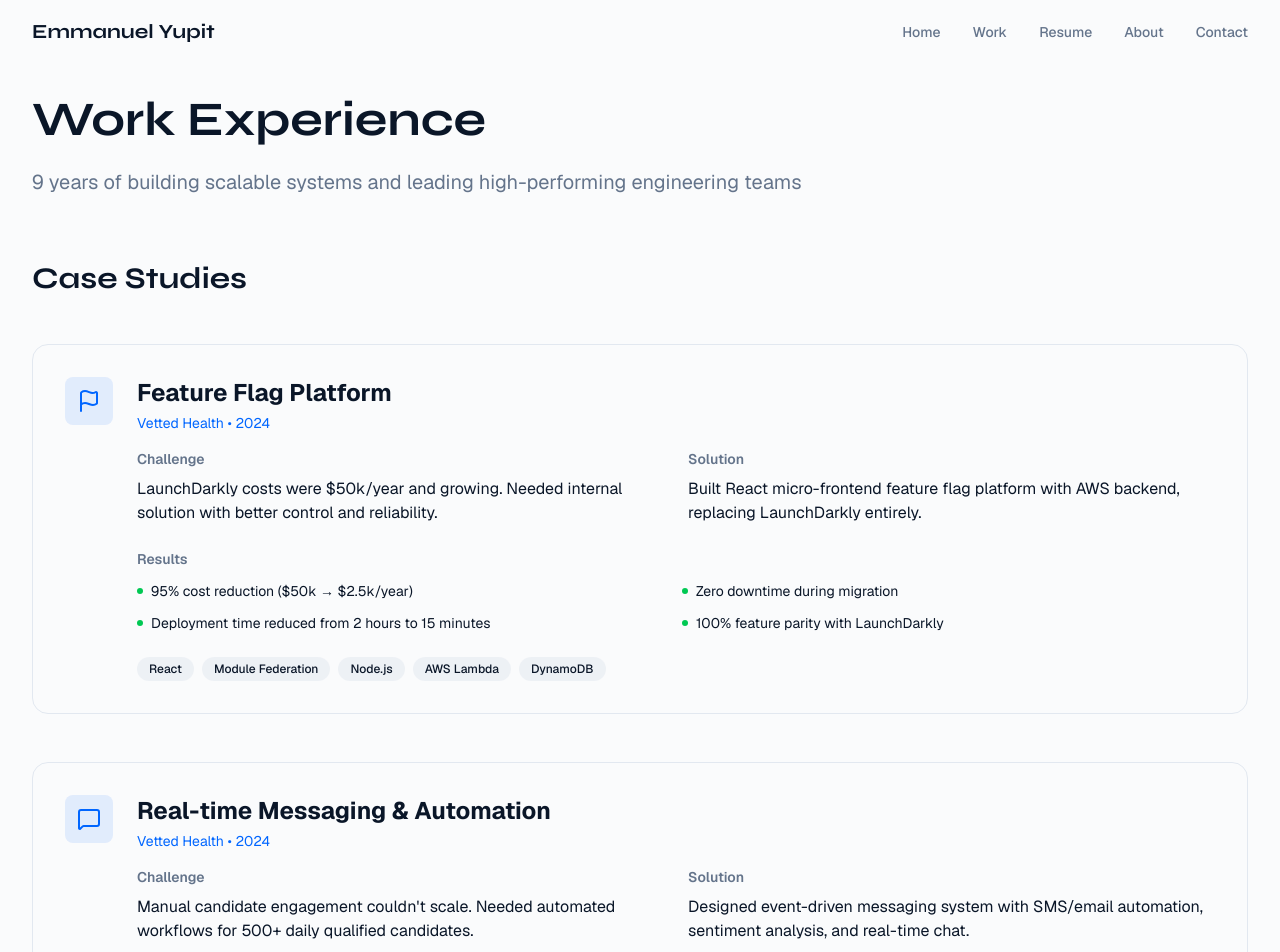
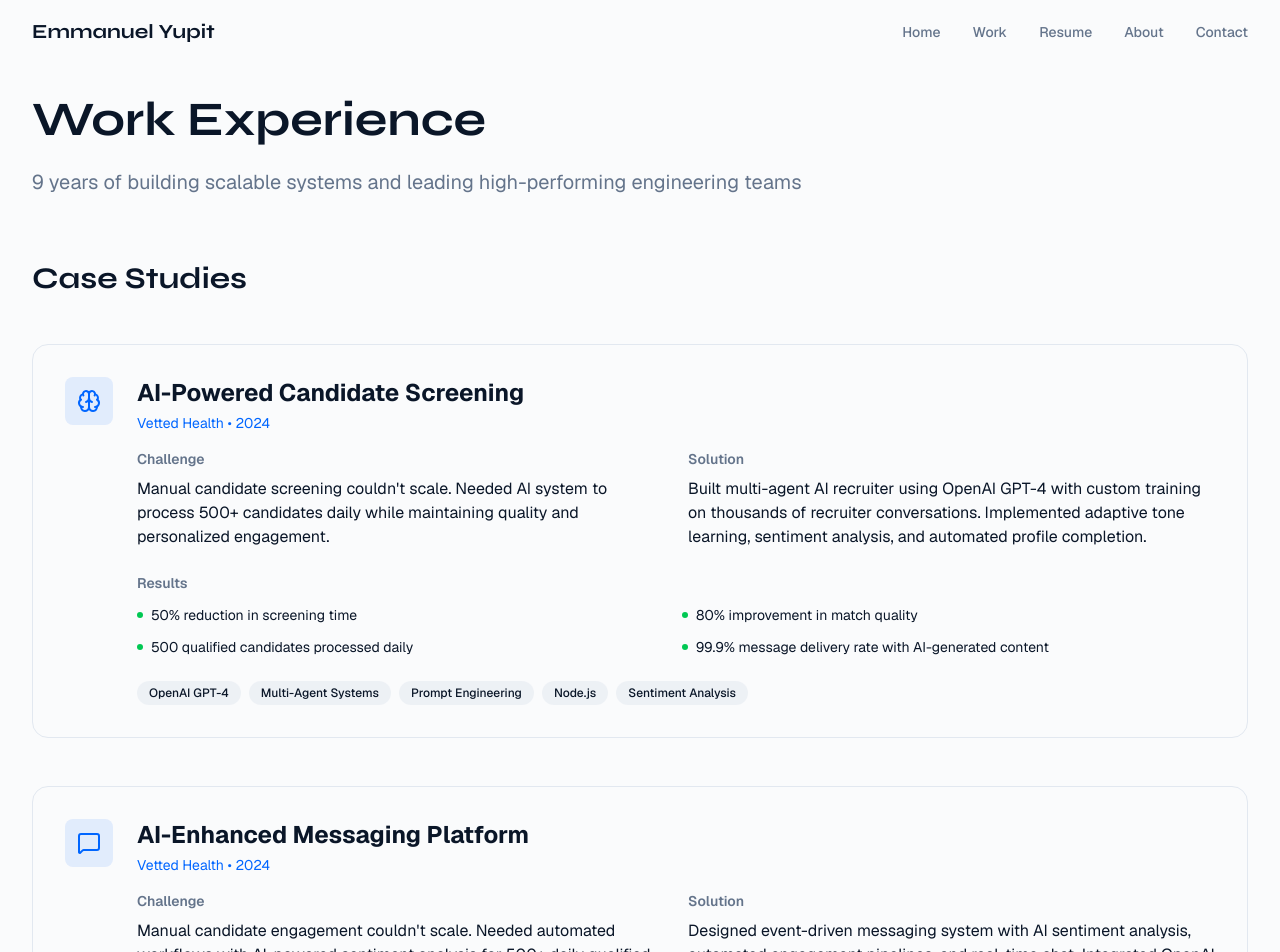
Before and after one commit to EmmYup/personal-website, a Next.js app: page /work in a window 1280 px wide. Shown: the top 952 px of the page. Built offline with nearby package versions, Linux system fonts and the light colour scheme.

Commit message:
Include AI experience

```diff
--- a/components/CaseStudies.tsx
+++ b/components/CaseStudies.tsx
@@ -1,134 +1,154 @@
-"use client";
+'use client';
 
-import { motion } from "framer-motion";
-import { Flag, MessageSquare, Users, TrendingDown } from "lucide-react";
+import { motion } from 'framer-motion';
+import { Brain, MessageSquare, Users, TrendingDown } from 'lucide-react';
 
 const caseStudies = [
   {
-    icon: Flag,
-    title: "Feature Flag Platform",
-    company: "Vetted Health",
-    period: "2024",
-    challenge: "LaunchDarkly costs were $50k/year and growing. Needed internal solution with better control and reliability.",
-    solution: "Built React micro-frontend feature flag platform with AWS backend, replacing LaunchDarkly entirely.",
+    icon: Brain,
+    title: 'AI-Powered Candidate Screening',
+    company: 'Vetted Health',
+    period: '2024',
+    challenge:
+      "Manual candidate screening couldn't scale. Needed AI system to process 500+ candidates daily while maintaining quality and personalized engagement.",
+    solution:
+      'Built multi-agent AI recruiter using OpenAI GPT-4 with custom training on thousands of recruiter conversations. Implemented adaptive tone learning, sentiment analysis, and automated profile completion.',
     results: [
-      "95% cost reduction ($50k → $2.5k/year)",
-      "Zero downtime during migration",
-      "Deployment time reduced from 2 hours to 15 minutes",
-      "100% feature parity with LaunchDarkly",
+      '50% reduction in screening time',
+      '80% improvement in match quality',
+      '500 qualified candidates processed daily',
+      '99.9% message delivery rate with AI-generated content',
     ],
-    tech: ["React", "Module Federation", "Node.js", "AWS Lambda", "DynamoDB"],
+    tech: [
+      'OpenAI GPT-4',
+      'Multi-Agent Systems',
+      'Prompt Engineering',
+      'Node.js',
+      'Sentiment Analysis',
+    ],
   },
   {
     icon: MessageSquare,
-    title: "Real-time Messaging & Automation",
-    company: "Vetted Health",
-    period: "2024",
-    challenge: "Manual candidate engagement couldn't scale. Needed automated workflows for 500+ daily qualified candidates.",
-    solution: "Designed event-driven messaging system with SMS/email automation, sentiment analysis, and real-time chat.",
+    title: 'AI-Enhanced Messaging Platform',
+    company: 'Vetted Health',
+    period: '2024',
+    challenge:
+      "Manual candidate engagement couldn't scale. Needed automated workflows with AI-powered sentiment analysis for 500+ daily qualified candidates.",
+    solution:
+      'Designed event-driven messaging system with AI sentiment analysis, automated engagement pipelines, and real-time chat. Integrated OpenAI for intelligent response generation.',
     results: [
-      "500 qualified candidates processed daily",
-      "150k active candidates managed",
-      "99.9% message delivery rate",
-      "40% reduction in manual engagement time",
+      '500 qualified candidates processed daily',
+      '150k active candidates managed',
+      '99.9% message delivery rate',
+      'AI sentiment analysis for engagement optimization',
     ],
-    tech: ["TypeScript", "AWS SQS", "PostgreSQL", "WebSockets", "Twilio"],
+    tech: ['TypeScript', 'AWS SQS', 'PostgreSQL', 'WebSockets', 'OpenAI API'],
   },
   {
     icon: Users,
-    title: "Engineering Team Growth",
-    company: "Vetted Health",
-    period: "2024-Present",
-    challenge: "Rapid growth required scaling team while maintaining quality and velocity.",
-    solution: "Built hiring process, established ownership culture, implemented agile practices, and mentored engineers.",
+    title: 'Engineering Team Growth',
+    company: 'Vetted Health',
+    period: '2024-Present',
+    challenge:
+      'Rapid growth required scaling team while maintaining quality and velocity.',
+    solution:
+      'Built hiring process, established ownership culture, implemented agile practices, and mentored engineers.',
     results: [
-      "Grew team from 3 to 7 engineers",
-      "25% improvement in delivery velocity",
-      "Zero attrition rate",
-      "Reduced incident response time by 60%",
+      'Grew team from 3 to 7 engineers',
+      '25% improvement in delivery velocity',
+      'Zero attrition rate',
+      'Reduced incident response time by 60%',
     ],
-    tech: ["Leadership", "Hiring", "Mentoring", "Agile", "Process"],
+    tech: ['Leadership', 'Hiring', 'Mentoring', 'Agile', 'Process'],
   },
   {
     icon: TrendingDown,
-    title: "Infrastructure Cost Optimization",
-    company: "EPAM Systems",
-    period: "2022-2024",
-    challenge: "High AWS costs and inefficient resource utilization across multiple services.",
-    solution: "Implemented queue-based async systems, optimized database queries, and right-sized infrastructure.",
+    title: 'Infrastructure Cost Optimization',
+    company: 'EPAM Systems',
+    period: '2022-2024',
+    challenge:
+      'High AWS costs and inefficient resource utilization across multiple services.',
+    solution:
+      'Implemented queue-based async systems, optimized database queries, and right-sized infrastructure.',
     results: [
-      "Multi-million dollar business impact",
-      "40% reduction in AWS costs",
-      "Improved API latency by 60%",
-      "Better resource utilization",
+      'Multi-million dollar business impact',
+      '40% reduction in AWS costs',
+      'Improved API latency by 60%',
+      'Better resource utilization',
     ],
-    tech: ["AWS", "PostgreSQL", "Redis", "Kotlin", "GraphQL"],
+    tech: ['AWS', 'PostgreSQL', 'Redis', 'Kotlin', 'GraphQL'],
   },
 ];
 
 export function CaseStudies() {
   return (
-    <section className="mb-20">
-      <h2 className="text-3xl font-bold font-[family-name:var(--font-syne)] mb-12">
+    <section className='mb-20'>
+      <h2 className='text-3xl font-bold font-[family-name:var(--font-syne)] mb-12'>
         Case Studies
       </h2>
 
-      <div className="space-y-12">
+      <div className='space-y-12'>
         {caseStudies.map((study, index) => (
           <motion.div
             key={study.title}
-            className="p-8 rounded-2xl border border-border bg-background hover:border-primary/50 hover:shadow-lg transition-all"
+            className='p-8 rounded-2xl border border-border bg-background hover:border-primary/50 hover:shadow-lg transition-all'
             initial={{ opacity: 0, y: 20 }}
             whileInView={{ opacity: 1, y: 0 }}
             viewport={{ once: true }}
             transition={{ duration: 0.6, delay: index * 0.1 }}
           >
-            <div className="flex items-start gap-6">
-              <div className="w-12 h-12 rounded-lg bg-primary/10 flex items-center justify-center flex-shrink-0">
-                <study.icon className="w-6 h-6 text-primary" />
+            <div className='flex items-start gap-6'>
+              <div className='w-12 h-12 rounded-lg bg-primary/10 flex items-center justify-center flex-shrink-0'>
+                <study.icon className='w-6 h-6 text-primary' />
               </div>
 
-              <div className="flex-1">
-                <div className="flex flex-col md:flex-row md:items-center md:justify-between mb-4">
+              <div className='flex-1'>
+                <div className='flex flex-col md:flex-row md:items-center md:justify-between mb-4'>
                   <div>
-                    <h3 className="text-2xl font-bold mb-1">{study.title}</h3>
-                    <p className="text-sm text-primary">
+                    <h3 className='text-2xl font-bold mb-1'>{study.title}</h3>
+                    <p className='text-sm text-primary'>
                       {study.company} • {study.period}
                     </p>
                   </div>
                 </div>
 
-                <div className="grid md:grid-cols-2 gap-6 mb-6">
+                <div className='grid md:grid-cols-2 gap-6 mb-6'>
                   <div>
-                    <h4 className="text-sm font-semibold text-muted mb-2">Challenge</h4>
-                    <p className="text-foreground">{study.challenge}</p>
+                    <h4 className='text-sm font-semibold text-muted mb-2'>
+                      Challenge
+                    </h4>
+                    <p className='text-foreground'>{study.challenge}</p>
                   </div>
                   <div>
-                    <h4 className="text-sm font-semibold text-muted mb-2">Solution</h4>
-                    <p className="text-foreground">{study.solution}</p>
+                    <h4 className='text-sm font-semibold text-muted mb-2'>
+                      Solution
+                    </h4>
+                    <p className='text-foreground'>{study.solution}</p>
                   </div>
                 </div>
 
-                <div className="mb-6">
-                  <h4 className="text-sm font-semibold text-muted mb-3">Results</h4>
-                  <div className="grid sm:grid-cols-2 gap-3">
+                <div className='mb-6'>
+                  <h4 className='text-sm font-semibold text-muted mb-3'>
+                    Results
+                  </h4>
+                  <div className='grid sm:grid-cols-2 gap-3'>
                     {study.results.map((result) => (
                       <div
                         key={result}
-                        className="flex items-center gap-2 text-sm"
+                        className='flex items-center gap-2 text-sm'
                       >
-                        <div className="w-1.5 h-1.5 bg-success rounded-full" />
+                        <div className='w-1.5 h-1.5 bg-success rounded-full' />
                         <span>{result}</span>
                       </div>
                     ))}
                   </div>
                 </div>
 
-                <div className="flex flex-wrap gap-2">
+                <div className='flex flex-wrap gap-2'>
                   {study.tech.map((tech) => (
                     <span
                       key={tech}
-                      className="px-3 py-1 text-xs font-medium bg-border/50 rounded-full"
+                      className='px-3 py-1 text-xs font-medium bg-border/50 rounded-full'
                     >
                       {tech}
                     </span>
--- a/components/FeaturedWork.tsx
+++ b/components/FeaturedWork.tsx
@@ -1,90 +1,94 @@
-"use client";
+'use client';
 
-import Link from "next/link";
-import { motion } from "framer-motion";
-import { ArrowRight, Flag, MessageSquare, Users } from "lucide-react";
+import Link from 'next/link';
+import { motion } from 'framer-motion';
+import { ArrowRight, MessageSquare, Flag, Activity } from 'lucide-react';
 
 const projects = [
   {
-    icon: Flag,
-    title: "Feature Flag Platform",
-    company: "Vetted Health",
-    description: "Built internal feature flag system replacing LaunchDarkly, reducing costs by 95% ($50k/year) while improving reliability and deployment speed.",
-    impact: ["95% cost reduction", "Zero downtime", "15min deployments"],
-    tags: ["React", "Node.js", "AWS", "Micro-frontends"],
+    icon: MessageSquare,
+    title: 'Real-time Messaging & Automation',
+    company: 'Vetted Health',
+    description:
+      'Designed event-driven messaging platform handling 500 qualified candidates/day with automated engagement pipelines. Integrated OpenAI API for intelligent candidate screening and sentiment analysis to enhance automation.',
+    impact: ['500 candidates/day', '150k active users', '99.9% uptime'],
+    tags: ['TypeScript', 'AWS SQS', 'PostgreSQL', 'OpenAI Integration'],
   },
   {
-    icon: MessageSquare,
-    title: "Real-time Messaging System",
-    company: "Vetted Health",
-    description: "Designed event-driven messaging platform handling 500 qualified candidates/day with automated engagement pipelines and sentiment analysis.",
-    impact: ["500 candidates/day", "150k active users", "99.9% uptime"],
-    tags: ["TypeScript", "SQS", "PostgreSQL", "WebSockets"],
+    icon: Flag,
+    title: 'Feature Flag Platform',
+    company: 'Vetted Health',
+    description:
+      'Built internal feature flag system replacing LaunchDarkly, reducing costs by 95% ($50k/year) while improving reliability and deployment speed. Used AI tools (Claude, Windsurf) to accelerate development.',
+    impact: ['95% cost reduction', 'Zero downtime', '15min deployments'],
+    tags: ['React', 'Node.js', 'AWS', 'Micro-frontends'],
   },
   {
-    icon: Users,
-    title: "Engineering Team Leadership",
-    company: "Vetted Health",
-    description: "Led team of 7 engineers, improved delivery velocity by 25%, established ownership culture, and maintained zero attrition rate.",
-    impact: ["7 engineers", "25% faster delivery", "Zero attrition"],
-    tags: ["Leadership", "Hiring", "Mentoring", "Process"],
+    icon: Activity,
+    title: 'Vetria - Veterinary Software',
+    company: 'Personal Project',
+    description:
+      'Building clinical note-taking and decision support system for veterinarians. Leveraging AI tools (OpenAI API, Claude) for intelligent note generation and medical knowledge search. Full-stack development with React and FastAPI.',
+    impact: ['AI-assisted notes', 'Clinical workflows', 'In development'],
+    tags: ['React', 'FastAPI', 'PostgreSQL', 'AI-enhanced'],
   },
 ];
 
 export function FeaturedWork() {
   return (
-    <section className="py-20 bg-background">
-      <div className="max-w-7xl mx-auto px-4 sm:px-6 lg:px-8">
+    <section className='py-20 bg-background'>
+      <div className='max-w-7xl mx-auto px-4 sm:px-6 lg:px-8'>
         <motion.div
-          className="text-center mb-16"
+          className='text-center mb-16'
           initial={{ opacity: 0, y: 20 }}
           whileInView={{ opacity: 1, y: 0 }}
           viewport={{ once: true }}
           transition={{ duration: 0.6 }}
         >
-          <h2 className="text-3xl sm:text-4xl font-bold font-[family-name:var(--font-syne)] mb-4">
+          <h2 className='text-3xl sm:text-4xl font-bold font-[family-name:var(--font-syne)] mb-4'>
             Featured Work
           </h2>
-          <p className="text-lg text-muted max-w-2xl mx-auto">
-            Recent projects demonstrating technical leadership and business impact
+          <p className='text-lg text-muted max-w-2xl mx-auto'>
+            Recent projects demonstrating technical leadership and business
+            impact
           </p>
         </motion.div>
 
-        <div className="grid grid-cols-1 lg:grid-cols-3 gap-8 mb-12">
+        <div className='grid grid-cols-1 lg:grid-cols-3 gap-8 mb-12'>
           {projects.map((project, index) => (
             <motion.div
               key={project.title}
-              className="p-8 rounded-2xl border border-border bg-background hover:border-primary/50 hover:shadow-xl transition-all group"
+              className='p-8 rounded-2xl border border-border bg-background hover:border-primary/50 hover:shadow-xl transition-all group'
               initial={{ opacity: 0, y: 20 }}
               whileInView={{ opacity: 1, y: 0 }}
               viewport={{ once: true }}
               transition={{ duration: 0.6, delay: index * 0.1 }}
             >
-              <div className="w-12 h-12 rounded-lg bg-primary/10 flex items-center justify-center mb-6 group-hover:bg-primary/20 transition-colors">
-                <project.icon className="w-6 h-6 text-primary" />
+              <div className='w-12 h-12 rounded-lg bg-primary/10 flex items-center justify-center mb-6 group-hover:bg-primary/20 transition-colors'>
+                <project.icon className='w-6 h-6 text-primary' />
               </div>
 
-              <h3 className="text-xl font-bold mb-2">{project.title}</h3>
-              <p className="text-sm text-primary mb-4">{project.company}</p>
-              <p className="text-muted mb-6">{project.description}</p>
+              <h3 className='text-xl font-bold mb-2'>{project.title}</h3>
+              <p className='text-sm text-primary mb-4'>{project.company}</p>
+              <p className='text-muted mb-6'>{project.description}</p>
 
-              <div className="space-y-4">
-                <div className="flex flex-wrap gap-2">
+              <div className='space-y-4'>
+                <div className='flex flex-wrap gap-2'>
                   {project.impact.map((item) => (
                     <span
                       key={item}
-                      className="px-3 py-1 text-xs font-medium bg-success/10 text-success rounded-full"
+                      className='px-3 py-1 text-xs font-medium bg-success/10 text-success rounded-full'
                     >
                       {item}
                     </span>
                   ))}
                 </div>
 
-                <div className="flex flex-wrap gap-2">
+                <div className='flex flex-wrap gap-2'>
                   {project.tags.map((tag) => (
                     <span
                       key={tag}
-                      className="px-3 py-1 text-xs font-medium bg-border text-muted rounded-full"
+                      className='px-3 py-1 text-xs font-medium bg-border text-muted rounded-full'
                     >
                       {tag}
                     </span>
@@ -96,18 +100,18 @@ export function FeaturedWork() {
         </div>
 
         <motion.div
-          className="text-center"
+          className='text-center'
           initial={{ opacity: 0 }}
           whileInView={{ opacity: 1 }}
           viewport={{ once: true }}
           transition={{ duration: 0.6, delay: 0.3 }}
         >
           <Link
-            href="/work"
-            className="inline-flex items-center text-primary font-semibold hover:text-primary-dark transition-colors"
+            href='/work'
+            className='inline-flex items-center text-primary font-semibold hover:text-primary-dark transition-colors'
           >
             View All Work & Experience
-            <ArrowRight className="ml-2 w-5 h-5" />
+            <ArrowRight className='ml-2 w-5 h-5' />
           </Link>
         </motion.div>
       </div>
--- a/components/TechStack.tsx
+++ b/components/TechStack.tsx
@@ -1,51 +1,54 @@
-"use client";
+'use client';
 
-import { motion } from "framer-motion";
+import { motion } from 'framer-motion';
 
 const techStack = {
-  "Languages": ["TypeScript", "JavaScript", "Python", "SQL"],
-  "Frontend": ["React", "Next.js", "Vite", "Tailwind CSS"],
-  "Backend": ["Node.js", "FastAPI", "GraphQL", "REST APIs"],
-  "Data": ["PostgreSQL", "Redis", "MongoDB", "AWS S3"],
-  "Infrastructure": ["AWS", "Docker", "GitHub Actions", "Terraform"],
-  "Tools": ["Git", "JIRA", "Sentry", "LaunchDarkly"],
+  Languages: ['TypeScript', 'JavaScript', 'Python', 'SQL'],
+  Frontend: ['React', 'Next.js', 'Vite', 'Tailwind CSS'],
+  Backend: ['Node.js', 'FastAPI', 'GraphQL', 'REST APIs'],
+  Data: ['PostgreSQL', 'Redis', 'MongoDB', 'AWS S3'],
+  Infrastructure: ['AWS', 'Docker', 'GitHub Actions', 'Terraform'],
+  'AI Tools': ['OpenAI API', 'Claude', 'Windsurf', 'AI-assisted development'],
 };
 
 export function TechStack() {
   return (
-    <section className="py-20 bg-gradient-to-br from-accent/5 to-primary/5">
-      <div className="max-w-7xl mx-auto px-4 sm:px-6 lg:px-8">
+    <section className='py-20 bg-gradient-to-br from-accent/5 to-primary/5'>
+      <div className='max-w-7xl mx-auto px-4 sm:px-6 lg:px-8'>
         <motion.div
-          className="text-center mb-16"
+          className='text-center mb-16'
           initial={{ opacity: 0, y: 20 }}
           whileInView={{ opacity: 1, y: 0 }}
           viewport={{ once: true }}
           transition={{ duration: 0.6 }}
         >
-          <h2 className="text-3xl sm:text-4xl font-bold font-[family-name:var(--font-syne)] mb-4">
+          <h2 className='text-3xl sm:text-4xl font-bold font-[family-name:var(--font-syne)] mb-4'>
             Tech Stack
           </h2>
-          <p className="text-lg text-muted max-w-2xl mx-auto">
-            Technologies I use to build scalable, reliable systems
+          <p className='text-lg text-muted max-w-2xl mx-auto'>
+            Technologies I use to build scalable, reliable systems, with AI as a
+            complementary tool to enhance and accelerate my engineering work
           </p>
         </motion.div>
 
-        <div className="grid grid-cols-1 md:grid-cols-2 lg:grid-cols-3 gap-8">
+        <div className='grid grid-cols-1 md:grid-cols-2 lg:grid-cols-3 gap-8'>
           {Object.entries(techStack).map(([category, technologies], index) => (
             <motion.div
               key={category}
-              className="p-6 rounded-2xl border border-border bg-background"
+              className='p-6 rounded-2xl border border-border bg-background'
               initial={{ opacity: 0, y: 20 }}
               whileInView={{ opacity: 1, y: 0 }}
               viewport={{ once: true }}
               transition={{ duration: 0.6, delay: index * 0.1 }}
             >
-              <h3 className="text-lg font-bold mb-4 text-primary">{category}</h3>
-              <div className="flex flex-wrap gap-2">
+              <h3 className='text-lg font-bold mb-4 text-primary'>
+                {category}
+              </h3>
+              <div className='flex flex-wrap gap-2'>
                 {technologies.map((tech) => (
                   <span
                     key={tech}
-                    className="px-3 py-1.5 text-sm font-medium bg-border/50 hover:bg-primary/10 hover:text-primary rounded-lg transition-colors cursor-default"
+                    className='px-3 py-1.5 text-sm font-medium bg-border/50 hover:bg-primary/10 hover:text-primary rounded-lg transition-colors cursor-default'
                   >
                     {tech}
                   </span>
```
Also changed, not shown: components/AboutContent.tsx (+86 -70 lines), components/Hero.tsx (+57 -30 lines), components/ImpactMetrics.tsx (+62 -20 lines), components/ValueProps.tsx (+31 -27 lines).
